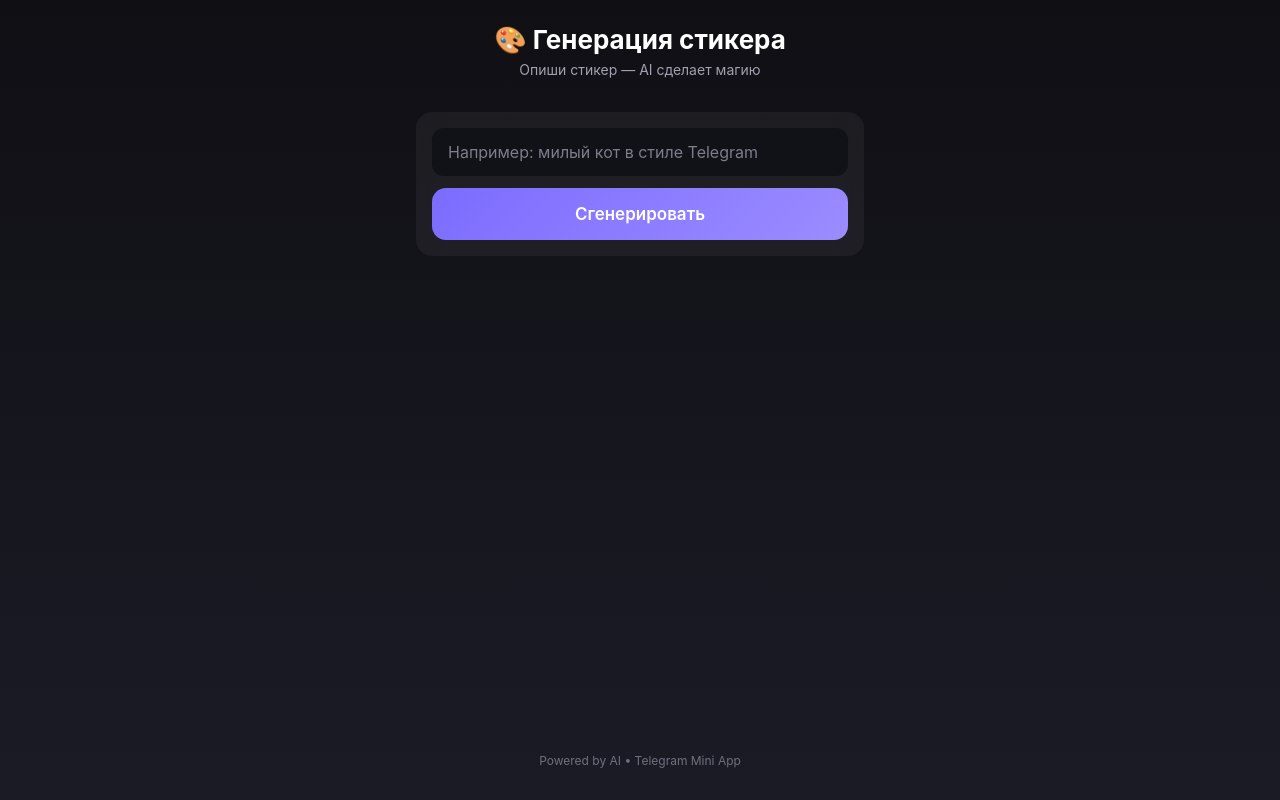
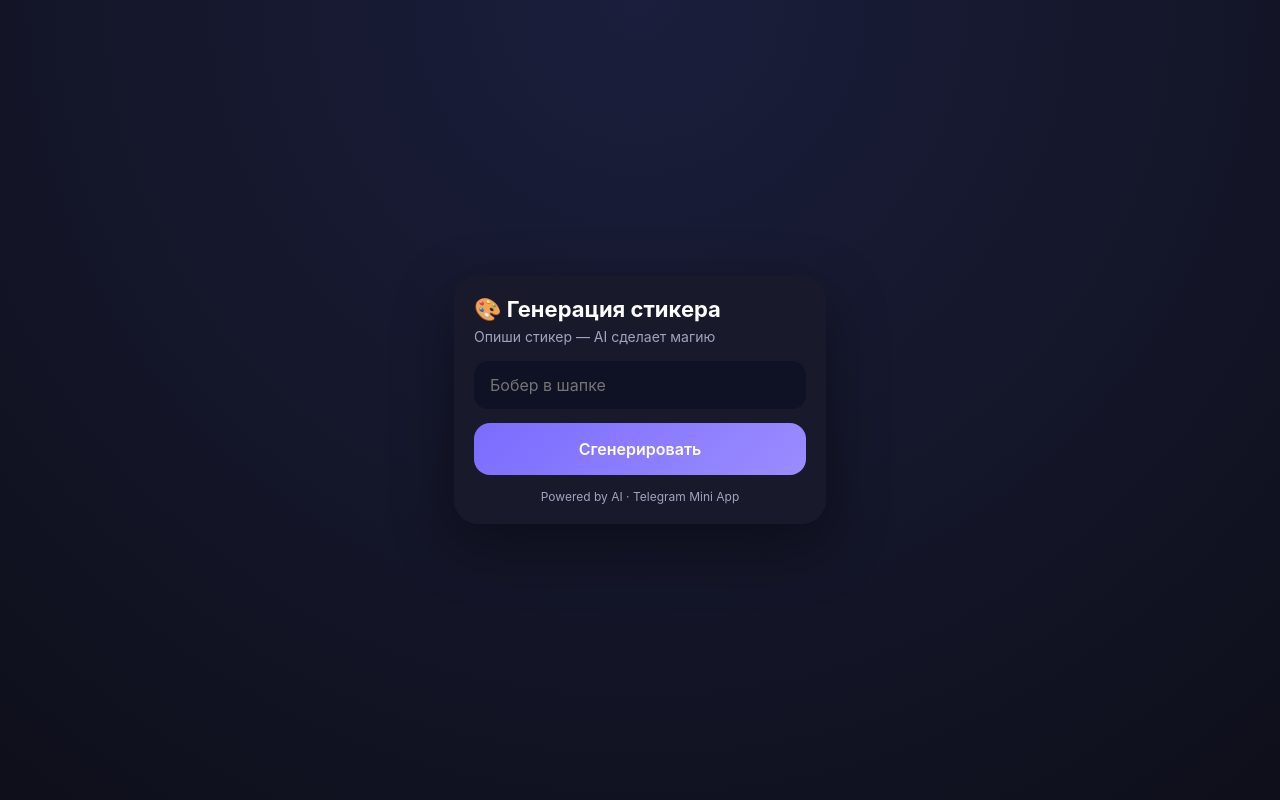
Before and after one commit to Girniy324234234234234/telegram-ai-bot, a Flask app: page / in a window 1280 px wide. Run offline with Flask 3, Linux system fonts and the light colour scheme; some libraries are stand-ins or nearby versions.

Commit message:
Refactor HTML structure and styles for index page

```diff
--- a/miniapp/templates/index.html
+++ b/miniapp/templates/index.html
@@ -2,21 +2,30 @@
 <html lang="ru">
 <head>
 <meta charset="UTF-8" />
-  <meta name="viewport" content="width=device-width, initial-scale=1.0, maximum-scale=1.0" />
+<meta name="viewport" content="width=device-width, initial-scale=1.0" />
 <title>Sticker Generator</title>
 
+<script src="https://telegram.org/js/telegram-web-app.js"></script>
+
 <style>
+:root {
+  --bg: #0e0f1a;
+  --card: #181a2b;
+  --accent: #7b6cff;
+  --text: #ffffff;
+  --muted: #a0a3bd;
+}
+
 * {
   box-sizing: border-box;
-      font-family: -apple-system, BlinkMacSystemFont, "Segoe UI", Roboto, Inter, sans-serif;
+  font-family: -apple-system, BlinkMacSystemFont, "Segoe UI", sans-serif;
 }
 
 body {
   margin: 0;
-      padding: 0;
   min-height: 100vh;
-      background: linear-gradient(180deg, #0f0f14 0%, #1b1b26 100%);
-      color: #ffffff;
+  background: radial-gradient(circle at top, #1b1e3c, var(--bg));
+  color: var(--text);
   display: flex;
   justify-content: center;
   align-items: center;
@@ -24,141 +33,134 @@
 
 .app {
   width: 100%;
-      max-width: 480px;
-      min-height: 100vh;
-      padding: 24px 16px 32px;
-      display: flex;
-      flex-direction: column;
-      gap: 20px;
+  max-width: 420px;
+  padding: 24px;
 }
 
-    .header {
-      text-align: center;
+.card {
+  background: var(--card);
+  border-radius: 24px;
+  padding: 20px;
+  box-shadow: 0 20px 60px rgba(0,0,0,0.4);
 }
 
-    .header h1 {
-      font-size: 26px;
-      font-weight: 700;
-      margin: 0;
+h1 {
+  font-size: 22px;
+  margin: 0 0 6px;
 }
 
-    .header p {
-      margin-top: 6px;
+.subtitle {
+  color: var(--muted);
   font-size: 14px;
-      color: #a0a0b0;
-    }
-
-    .input-card {
-      background: rgba(255, 255, 255, 0.05);
-      border-radius: 16px;
-      padding: 16px;
-      backdrop-filter: blur(10px);
-      display: flex;
-      flex-direction: column;
-      gap: 12px;
+  margin-bottom: 16px;
 }
 
 input {
   width: 100%;
   padding: 14px 16px;
-      border-radius: 12px;
+  border-radius: 14px;
   border: none;
   outline: none;
   font-size: 16px;
-      background: #111118;
-      color: #ffffff;
-    }
-
-    input::placeholder {
-      color: #7d7d8c;
+  margin-bottom: 14px;
+  background: #0f1225;
+  color: white;
 }
 
 button {
   width: 100%;
   padding: 16px;
-      border-radius: 14px;
+  border-radius: 16px;
   border: none;
-      font-size: 17px;
+  background: linear-gradient(135deg, #7b6cff, #9b8cff);
+  color: white;
+  font-size: 16px;
   font-weight: 600;
   cursor: pointer;
-      background: linear-gradient(135deg, #7c6cff, #9b8cff);
-      color: #ffffff;
-      transition: transform 0.15s ease, opacity 0.15s ease;
 }
 
-    button:active {
-      transform: scale(0.97);
-      opacity: 0.9;
-    }
-
-    .result {
-      margin-top: 10px;
-      display: flex;
-      justify-content: center;
-    }
-
-    .result img {
-      max-width: 100%;
-      border-radius: 20px;
-      box-shadow: 0 20px 40px rgba(0,0,0,0.5);
+button:disabled {
+  opacity: 0.6;
 }
 
 .loader {
+  display: none;
+  margin: 20px 0;
+  text-align: center;
+  color: var(--muted);
+}
+
+.image-box {
+  display: none;
   margin-top: 20px;
   text-align: center;
-      color: #9b8cff;
+}
+
+.image-box img {
+  max-width: 100%;
+  border-radius: 20px;
+}
+
+.actions {
+  display: flex;
+  gap: 10px;
+  margin-top: 12px;
+}
+
+.actions button {
+  flex: 1;
+  padding: 12px;
   font-size: 14px;
-      display: none;
 }
 
 .footer {
-      margin-top: auto;
   text-align: center;
   font-size: 12px;
-      color: #6f6f80;
+  color: var(--muted);
+  margin-top: 14px;
 }
 </style>
 </head>
 
 <body>
 <div class="app">
-    <div class="header">
+  <div class="card">
     <h1>🎨 Генерация стикера</h1>
-      <p>Опиши стикер — AI сделает магию</p>
+    <div class="subtitle">Опиши стикер — AI сделает магию</div>
+
+    <input id="prompt" placeholder="Бобер в шапке" />
+
+    <button id="generateBtn" onclick="generate()">Сгенерировать</button>
+
+    <div class="loader" id="loader">✨ AI рисует стикер…</div>
+
+    <div class="image-box" id="imageBox">
+      <img id="resultImage" />
+
+      <div class="actions">
+        <button onclick="downloadImage()">📥 Скачать</button>
+        <button onclick="sendToChat()">📤 В чат</button>
+        <button onclick="saveSticker()">⭐ Сохранить</button>
+      </div>
     </div>
 
-    <div class="input-card">
-      <input
-        id="text"
-        placeholder="Например: милый кот в стиле Telegram"
-      />
-      <button onclick="generate()">Сгенерировать</button>
-    </div>
-
-    <div class="loader" id="loader">✨ Генерируем стикер...</div>
-
-    <div class="result">
-      <img id="result" />
-    </div>
-
-    <div class="footer">
-      Powered by AI • Telegram Mini App
+    <div class="footer">Powered by AI · Telegram Mini App</div>
   </div>
 </div>
 
 <script>
+Telegram.WebApp.ready();
+Telegram.WebApp.expand();
+
+let currentImageUrl = null;
+
 async function generate() {
-      const text = document.getElementById("text").value;
-      const img = document.getElementById("result");
-      const loader = document.getElementById("loader");
+  const text = document.getElementById("prompt").value.trim();
+  if (!text) return;
 
-      if (!text) {
-        alert("Введите описание");
-        return;
-      }
-
-      img.src = "";
-      loader.style.display = "block";
+  document.getElementById("loader").style.display = "block";
+  document.getElementById("imageBox").style.display = "none";
+  document.getElementById("generateBtn").disabled = true;
 
   try {
     const res = await fetch("/generate", {
@@ -169,16 +171,44 @@
 
     const data = await res.json();
 
-        if (data.ok) {
-          img.src = data.url;
-        } else {
-          alert(data.error || "Ошибка генерации");
+    if (!data.ok) throw new Error(data.error);
+
+    currentImageUrl = data.url;
+    document.getElementById("resultImage").src = data.url;
+    document.getElementById("imageBox").style.display = "block";
+
+  } catch (e) {
+    alert("Ошибка генерации");
   }
-      } catch (e) {
-        alert("Ошибка соединения");
-      } finally {
-        loader.style.display = "none";
+
+  document.getElementById("loader").style.display = "none";
+  document.getElementById("generateBtn").disabled = false;
 }
+
+function downloadImage() {
+  if (!currentImageUrl) return;
+  const a = document.createElement("a");
+  a.href = currentImageUrl;
+  a.download = "sticker.png";
+  a.click();
+}
+
+function sendToChat() {
+  if (!currentImageUrl) return;
+  Telegram.WebApp.sendData(JSON.stringify({
+    type: "sticker",
+    url: currentImageUrl
+  }));
+}
+
+function saveSticker() {
+  if (!currentImageUrl) return;
+  const saved = JSON.parse(localStorage.getItem("stickers") || "[]");
+  saved.unshift(currentImageUrl);
+  localStorage.setItem("stickers", JSON.stringify(saved.slice(0, 5)));
+  Telegram.WebApp.showPopup({
+    message: "⭐ Стикер сохранён"
+  });
 }
 </script>
 </body>
```
Lines whose indentation alone changed are shown as unchanged.
